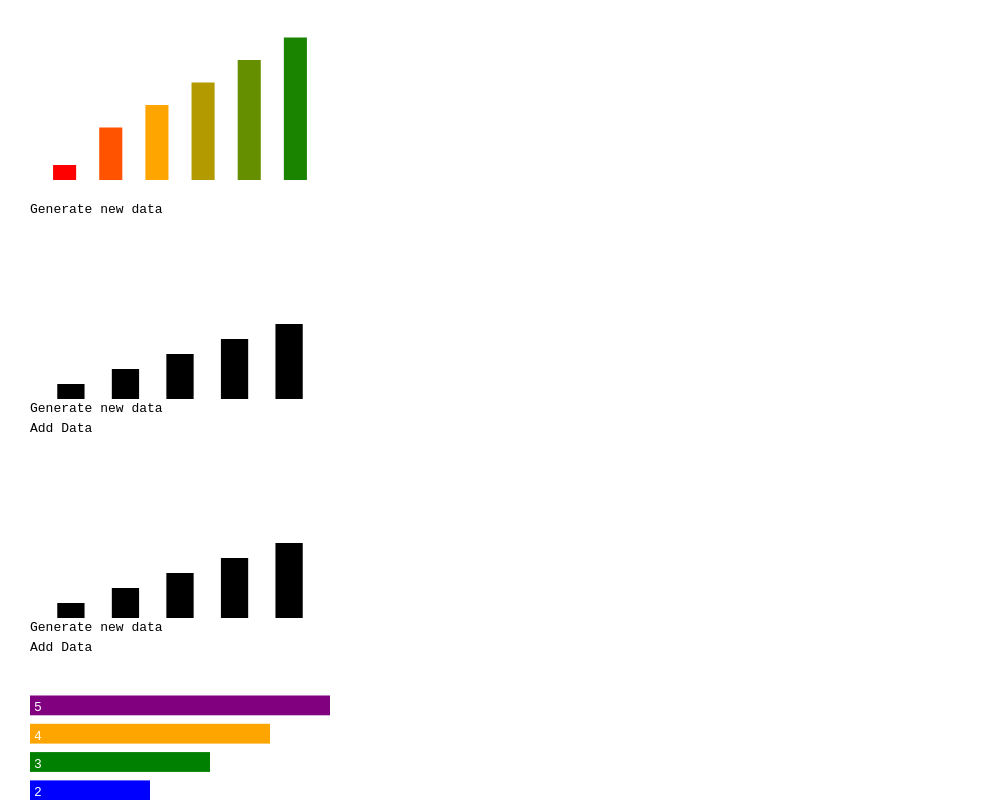
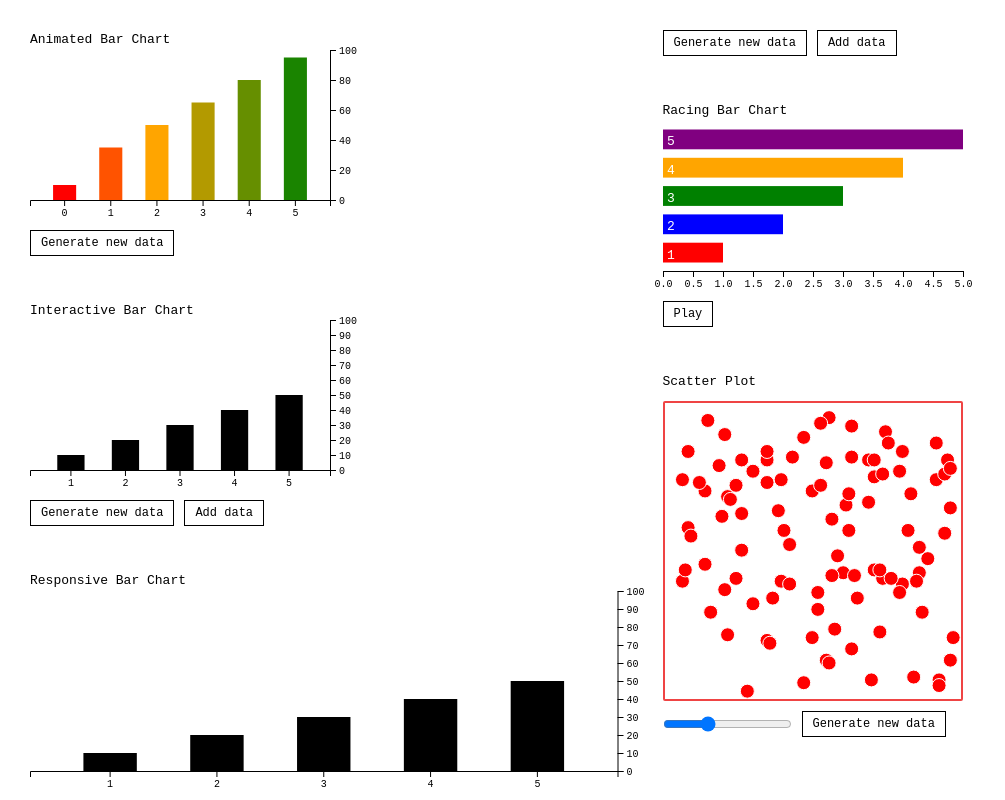
Before and after one commit to nicolasmatthewlee/d3-gallery, a React (Create React App) app: page / in a window 1280 px wide. Shown: the top 800 px of the page, without its empty margins (0-1005 px from the left). Built offline with nearby package versions, Linux system fonts and the light colour scheme.

Commit message:
restyled plots with tailwind

```diff
--- a/src/App.js
+++ b/src/App.js
@@ -6,7 +6,10 @@ import { ScatterPlot } from "./components/scatter-plot";
 
 function App() {
   return (
-    <div className="p-[30px] space-y-[30px] flex-col">
+    <div
+      className="p-[30px] space-y-[45px] flex-col
+    md:columns-2 md:gap-x-[45px]"
+    >
       <AnimatedBarChart />
       <InteractiveBarChart />
       <ResponsiveBarChart />
--- a/src/components/animated-bar-chart.js
+++ b/src/components/animated-bar-chart.js
@@ -6,6 +6,7 @@ import {
   axisRight,
 } from "d3";
 import { useState, useRef, useEffect } from "react";
+import Button from "./button";
 
 export const AnimatedBarChart = () => {
   const svgRef = useRef();
@@ -61,16 +62,16 @@ export const AnimatedBarChart = () => {
 
   return (
     <div>
-      <svg className="chart" ref={svgRef}>
+      <h3>Animated Bar Chart</h3>
+      <svg className="overflow-visible pb-[30px]" ref={svgRef}>
         <g className="x-axis" />
         <g className="y-axis" />
       </svg>
-      <br />
-      <button
+
+      <Button
         onClick={() => setData(data.map((n) => Math.random() * 100))}
-      >
-        Generate new data
-      </button>
+        text="Generate new data"
+      />
     </div>
   );
 };
--- a/src/components/button.js
+++ b/src/components/button.js
@@ -1,15 +1,13 @@
-export const Button = ({ onClick, text }) => {
+const Button = ({ onClick, text }) => {
   return (
     <button
-      className="bg-white hover:bg-gray-200"
-      style={{
-        border: "1px solid black",
-        padding: "6px 10px 6px 10px",
-        fontFamily: "monospace",
-      }}
+      className="bg-white px-[10px] py-[4px] text-xs border-[1px] border-black
+      hover:bg-gray-100"
       onClick={onClick}
     >
       {text}
     </button>
   );
 };
+
+export default Button;
--- a/src/components/interactive-bar-chart.js
+++ b/src/components/interactive-bar-chart.js
@@ -6,6 +6,8 @@ import {
   axisBottom,
   axisRight,
 } from "d3";
+
+import Button from "./button";
 
 export const InteractiveBarChart = () => {
   const [data, setData] = useState([10, 20, 30, 40, 50]);
@@ -73,25 +75,25 @@ export const InteractiveBarChart = () => {
 
   return (
     <div>
-      <svg className="chart" ref={svgRef}>
+      <h3>Interactive Bar Chart</h3>
+      <svg ref={svgRef} className="overflow-visible pb-[30px]">
         <g className="x-axis" />
         <g className="y-axis" />
       </svg>
-      <button
+      <div className="flex space-x-[10px]">
+        <Button
+          text="Generate new data"
           onClick={() =>
             setData(data.map(() => Math.floor(Math.random() * 100)))
           }
-      >
-        Generate new data
-      </button>
-      <br />
-      <button
+        />
+        <Button
+          text="Add data"
           onClick={() =>
             setData(data.concat(Math.floor(Math.random() * 100)))
           }
-      >
-        Add Data
-      </button>
+        />
+      </div>
     </div>
   );
 };
--- a/src/components/racing-bar-chart.js
+++ b/src/components/racing-bar-chart.js
@@ -1,5 +1,6 @@
 import { useRef, useEffect, useState } from "react";
-import { axisBottom, scaleBand, scaleLinear, select, svg } from "d3";
+import { axisBottom, scaleBand, scaleLinear, select } from "d3";
+import Button from "./button";
 
 export const RacingBarChart = () => {
   const [data, setData] = useState([
@@ -98,16 +99,17 @@ export const RacingBarChart = () => {
 
   return (
     <div>
-      <svg ref={svgRef} className="chart">
+      <h3>Racing Bar Chart</h3>
+      <svg ref={svgRef} className="overflow-visible pb-[30px]">
         <g className="x-axis"></g>
       </svg>
-      <button
+
+      <Button
+        text={play ? "Pause" : "Play"}
         onClick={(e) => {
           setPlay(!play);
         }}
-      >
-        {play ? "Pause" : "Play"}
-      </button>
+      />
     </div>
   );
 };
--- a/src/components/responsive-bar-chart.js
+++ b/src/components/responsive-bar-chart.js
@@ -8,6 +8,7 @@ import {
 } from "d3";
 
 import ResizeObserver from "resize-observer-polyfill";
+import Button from "./button";
 
 // custom React hook
 // receives a reference and returns a width and height
@@ -106,28 +107,30 @@ export const ResponsiveBarChart = () => {
   }, [data, dimensions]);
 
   return (
-    <div className="resizable">
-      <div className="svg-container">
-        <svg className="chart" ref={svgRef}>
+    <div>
+      <h3>Responsive Bar Chart</h3>
+      <svg
+        className="overflow-visible pb-[30px] w-full pr-[30px]"
+        ref={svgRef}
+      >
         <g className="x-axis" />
         <g className="y-axis" />
       </svg>
-      </div>
-      <button
+
+      <div className="space-x-[10px]">
+        <Button
+          text="Generate new data"
           onClick={() =>
             setData(data.map(() => Math.floor(Math.random() * 100)))
           }
-      >
-        Generate new data
-      </button>
-      <br />
-      <button
+        />
+        <Button
+          text="Add data"
           onClick={() =>
             setData(data.concat(Math.floor(Math.random() * 100)))
           }
-      >
-        Add Data
-      </button>
+        />
+      </div>
     </div>
   );
 };
--- a/src/components/scatter-plot.js
+++ b/src/components/scatter-plot.js
@@ -1,6 +1,6 @@
 import { useEffect, useRef, useState } from "react";
 import { select, scaleLinear } from "d3";
-import { Button } from "./button";
+import Button from "./button";
 
 export const ScatterPlot = () => {
   const generateData = (n) => {
@@ -23,8 +23,13 @@ export const ScatterPlot = () => {
   useEffect(() => {
     const svg = select(svgRef.current);
 
-    const xScale = scaleLinear().domain([0, 100]).range([0, width]);
-    const yScale = scaleLinear().domain([0, 100]).range([0, height]);
+    const radius = 7;
+    const xScale = scaleLinear()
+      .domain([0, 100])
+      .range([radius + 2, width - (radius + 2)]); // 2 accounts for stroke-width
+    const yScale = scaleLinear()
+      .domain([0, 100])
+      .range([radius + 2, height - (radius + 2)]);
 
     svg
       .selectAll(".dot")
@@ -33,7 +38,7 @@ export const ScatterPlot = () => {
       .attr("class", "dot")
       .attr("cx", (d) => xScale(d[0]))
       .attr("cy", (d) => yScale(d[1]))
-      .attr("r", 7)
+      .attr("r", radius)
       .style("fill", "rgb(255,0,0)")
       .style("stroke-width", "1px")
       .style("stroke", "white")
@@ -73,19 +78,17 @@ export const ScatterPlot = () => {
         svg.selectAll(".data-label-rect").remove();
         svg.selectAll(".dot").style("fill", "red");
       });
-  }, [data]);
+  }, [data, height, width]);
 
   return (
     <div>
+      <h3 className="mb-[10px]">Scatter Plot</h3>
       <svg
+        className="border-[2px] border-red-500 overflow-visible rounded-sm"
         height={height}
         width={width}
         ref={svgRef}
-        style={{
-          border: "3px solid whitesmoke",
-          borderRadius: "5px",
-        }}
-      ></svg>
+      />
       <div
         style={{ display: "flex", paddingTop: "10px", gap: "10px" }}
       >
@@ -98,7 +101,7 @@ export const ScatterPlot = () => {
         ></input>
         <Button
           onClick={() => setData(generateData(slider))}
-          text="generate data"
+          text="Generate new data"
         />
       </div>
     </div>
```
Lines whose indentation alone changed are shown as unchanged.
